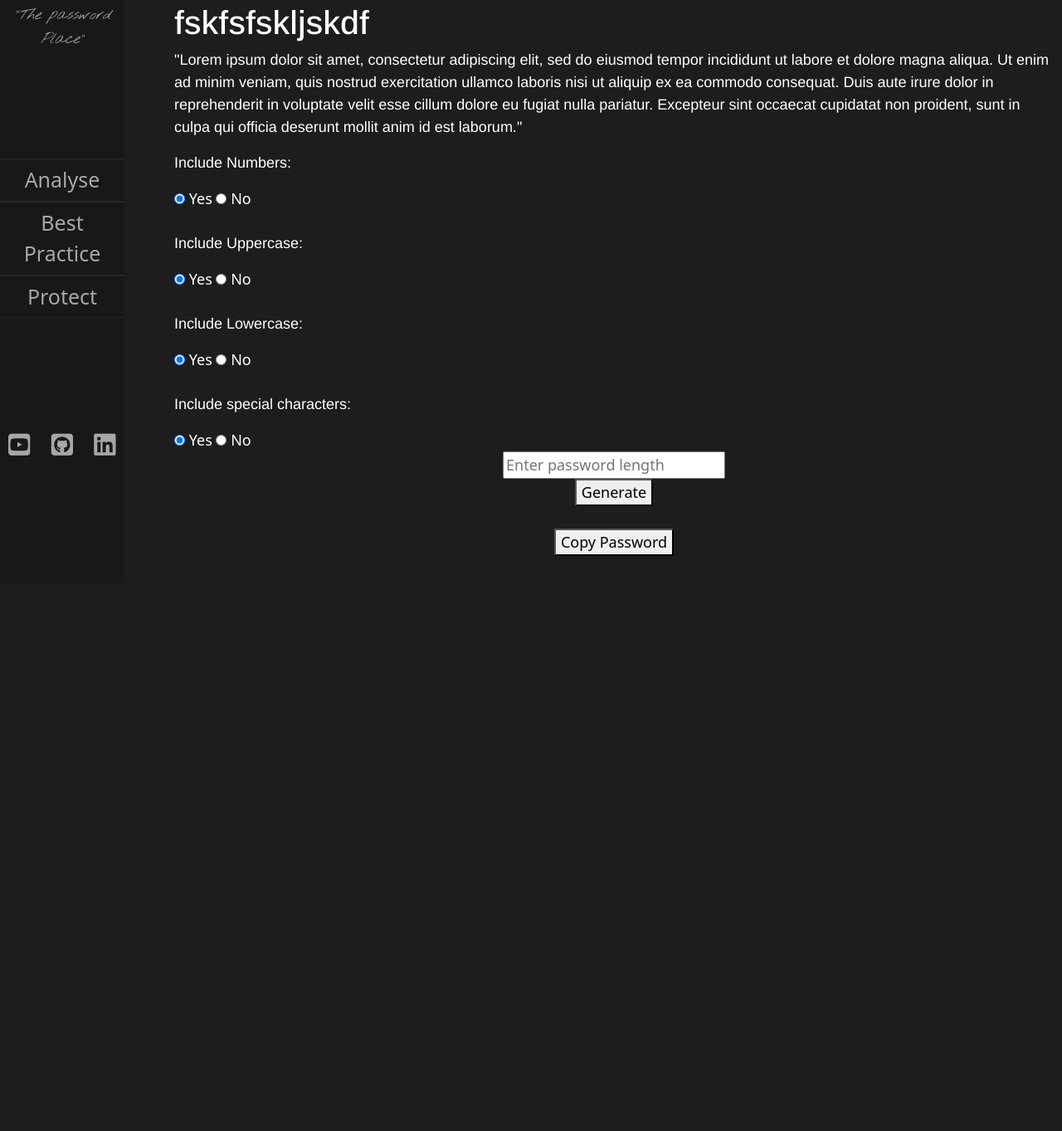
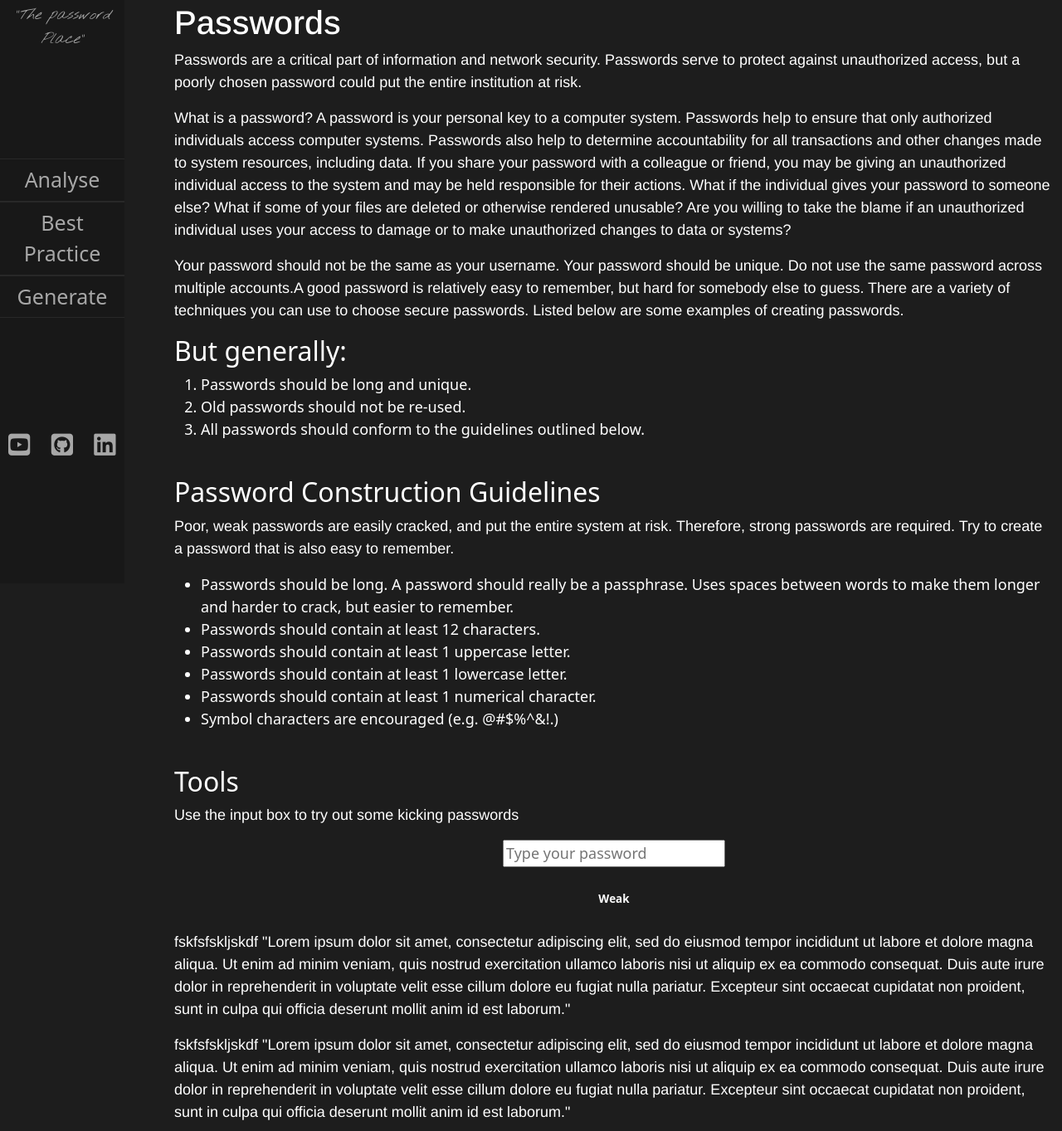
Before and after one commit to Dominic-wells/Milestone-Project-2, a plain HTML site: page index.html in a window 1280 px wide. Shown: the part 97-1460 px from the top of the page at 83% size. Before the commit the page ends 810 px from the top, so only its background shows below. Drawn offline with nearby package versions, Linux system fonts and the light colour scheme.

Commit message:
Added some text and moved Items around

```diff
--- a/index.html
+++ b/index.html
@@ -37,7 +37,7 @@
     <nav class="nav-links">
       <a class="nav-link" href="#">Analyse</a>
       <a class="nav-link" href="#">Best Practice</a>
-      <a class="nav-link" href="#">Protect</a>
+      <a class="nav-link" href="#Generate">Generate</a>
     </nav>
     <div class="media-links">
       <a href="https://www.youtube.com/" target="_blank" aria-label="link to Youtube"><i
@@ -53,9 +53,9 @@
   <div class="topnav" id="thetopnav">
     <a href="javascript:void(0)" class="closebtn" onclick="closeNav()">&times;</a>
     <nav class="top-nav-links">
-      <a class="top-nav-link" href="#">Analyse</a>
-      <a class="top-nav-link" href="#">Best Practice</a>
-      <a class="top-nav-link" href="#">Protect</a>
+      <a class="top-nav-link" href="#Analyse">Analyse</a>
+      <a class="top-nav-link" href="#Best_Practice">Best Practice</a>
+      <a class="top-nav-link" href="#Generate">Generate</a>
     </nav>
     <div class="top-media-links">
       <a href="https://www.youtube.com/" target="_blank" aria-label="link to Youtube"><i
@@ -68,22 +68,82 @@
   </div>
 
   <!--code guidance for hamburger from https://www.w3schools.com/howto/howto_js_curtain_menu.asp-->
-  <div class="main">
+  <div id="passworddivbox" class="main">
     <div class="hamburger">
       <span style="font-size:30px;cursor:pointer" onclick="openNav()">&#9776;</span>
+      <section id="Analyse">
     </div>
-    <h1>fskfsfskljskdf</h1>
+    <!--Text taken from https://security.tcnj.edu/security-guidelines/passwords/-->
+    <h1>Passwords</h1>
     <p>
-      "Lorem ipsum dolor sit amet, consectetur adipiscing elit, sed do eiusmod
-      tempor incididunt ut labore et dolore magna aliqua. Ut enim ad minim
-      veniam, quis nostrud exercitation ullamco laboris nisi ut aliquip ex ea
-      commodo consequat. Duis aute irure dolor in reprehenderit in voluptate
-      velit esse cillum dolore eu fugiat nulla pariatur. Excepteur sint
-      occaecat cupidatat non proident, sunt in culpa qui officia deserunt
-      mollit anim id est laborum."
+      Passwords are a critical part of information and network security. Passwords serve to protect against unauthorized
+      access, but a poorly chosen password could put the entire institution at risk.<br>
+    <p>What is a password? A password is your personal key to a computer system. Passwords help to ensure that only
+      authorized individuals access computer systems. Passwords also help to determine accountability for all
+      transactions and other changes made to system resources, including data. If you share your password with a
+      colleague or friend, you may be giving an unauthorized individual access to the system and may be held responsible
+      for their actions. What if the individual gives your password to someone else? What if some of your files are
+      deleted or otherwise rendered unusable? Are you willing to take the blame if an unauthorized individual uses your
+      access to damage or to make unauthorized changes to data or systems?</p>
     </p>
+    <P>Your password should not be the same as your username. Your password should be unique. Do not use the same
+      password across multiple accounts.A good password is relatively easy to remember, but hard for somebody else to
+      guess. There are a
+      variety of techniques you can use to choose secure passwords. Listed below are some examples of creating
+      passwords.</P>
+    <h2>But generally:
+    </h2>
+    <ol>
+      <li>Passwords should be long and unique.</li>
+      <li>Old passwords should not be re-used.</li>
+      <li>All passwords should conform to the guidelines outlined below.</li>
+    </ol>
+    <br>
+    <h2>Password Construction Guidelines</h2>
+    <p>Poor, weak passwords are easily cracked, and put the entire system at risk. Therefore, strong passwords are
+      required. Try to create a password that is also easy to remember.</p>
+    <ul>
+      <li>Passwords should be long. A password should really be a passphrase. Uses spaces between words to make them
+        longer and harder to crack, but easier to remember.</li>
+      <li>Passwords should contain at least 12 characters.</li>
+      <li>Passwords should contain at least 1 uppercase letter.</li>
+      <li>Passwords should contain at least 1 lowercase letter.</li>
+      <li>Passwords should contain at least 1 numerical character.</li>
+      <li>Symbol characters are encouraged (e.g. @#$%^&!.)</li>
+    </ul>
+    <br>
+    <h2>Tools</h2>
+    <P>Use the input box to try out some kicking passwords</P>
 
-    <div class="form-check-inline">
+
+    <!--Password analyze area  -->
+    <div id="passworddivbox" class="passwordbox">
+      <input type="password" placeholder="Type your password" id="PassDifficulty">
+      <br>
+      <span id="strengthDisp" class="badge">Weak</span>
+      <br>
+    </div>
+    </section>
+
+    <section id="Best_Practice">
+      <P>fskfsfskljskdf
+        "Lorem ipsum dolor sit amet, consectetur adipiscing elit, sed do eiusmod tempor incididunt ut labore et dolore
+        magna aliqua. Ut enim ad minim veniam, quis nostrud exercitation ullamco laboris nisi ut aliquip ex ea commodo
+        consequat. Duis aute irure dolor in reprehenderit in voluptate velit esse cillum dolore eu fugiat nulla
+        pariatur. Excepteur sint occaecat cupidatat non proident, sunt in culpa qui officia deserunt mollit anim id est
+        laborum."</P>
+      <p>fskfsfskljskdf
+        "Lorem ipsum dolor sit amet, consectetur adipiscing elit, sed do eiusmod tempor incididunt ut labore et dolore
+        magna aliqua. Ut enim ad minim veniam, quis nostrud exercitation ullamco laboris nisi ut aliquip ex ea commodo
+        consequat. Duis aute irure dolor in reprehenderit in voluptate velit esse cillum dolore eu fugiat nulla
+        pariatur. Excepteur sint occaecat cupidatat non proident, sunt in culpa qui officia deserunt mollit anim id est
+        laborum."</p>
+    </section>
+
+
+
+    <section id="Analyse"></section>
+    <div class=" form-check-inline">
       <form>
         <p>Include Numbers:</p>
         <input type="radio" id="yes_number" name="number" value="on" checked="checked">
@@ -95,25 +155,25 @@
       <form>
         <p>Include Uppercase:</p>
         <input type="radio" id="yes_upper" name="upper" value="on" checked="checked">
-        <label for="yes_Upper">Yes</label>
+        <label for="yes_upper">Yes</label>
         <input type="radio" id="no_upper" name="upper" value="off">
-        <label for="no_Upper">No</label>
+        <label for="no_upper">No</label>
       </form>
       <br>
       <form>
         <p>Include Lowercase:</p>
         <input type="radio" id="yes_lower" name="lower" value="on" checked="checked">
-        <label for="yes_Lower">Yes</label>
+        <label for="yes_lower">Yes</label>
         <input type="radio" id="no_lower" name="lower" value="off">
-        <label for="no_Lower">No</label>
+        <label for="no_lower">No</label>
       </form>
       <br>
       <form>
         <p>Include special characters:</p>
         <input type="radio" id="yes_spec" name="spec" value="on" checked="checked">
-        <label for="yes_Spec">Yes</label>
+        <label for="yes_spec">Yes</label>
         <input type="radio" id="no_spec" name="spec" value="off">
-        <label for="no_Spec">No</label><br>
+        <label for="no_spec">No</label><br>
       </form>
     </div>
     <div class="passwordbox">
@@ -122,15 +182,13 @@
         placeholder="Enter password length" required>
       <button class="generatorPass" id="genratorPass">Generate</button>
       <br>
-      <!-- <button onclick="copypass()">Copy text</button> -->
+      <p id="dispPassword"></p>
+      <br>
       <button id="btn-copy">Copy Password</button>
+      <br>
+    </div>
+    </section>
 
-
-      <br>
-
-      <p id="dispPassword"></p>
-      <!-- <div id="dispPassword"></div> -->
-    </div>
   </div>
 
   <!-- code guidance from https://www.w3schools.com/howto/howto_js_curtain_menu.asp -->
@@ -144,7 +202,8 @@
     }
   </script>
   <script src="assets/js/script.js"></script>
-
+  <script src="assets/js/genPass.js"></script>
+  <script src="assets/js/validatePass.js"></script>
 </body>
 
 </html>
```
